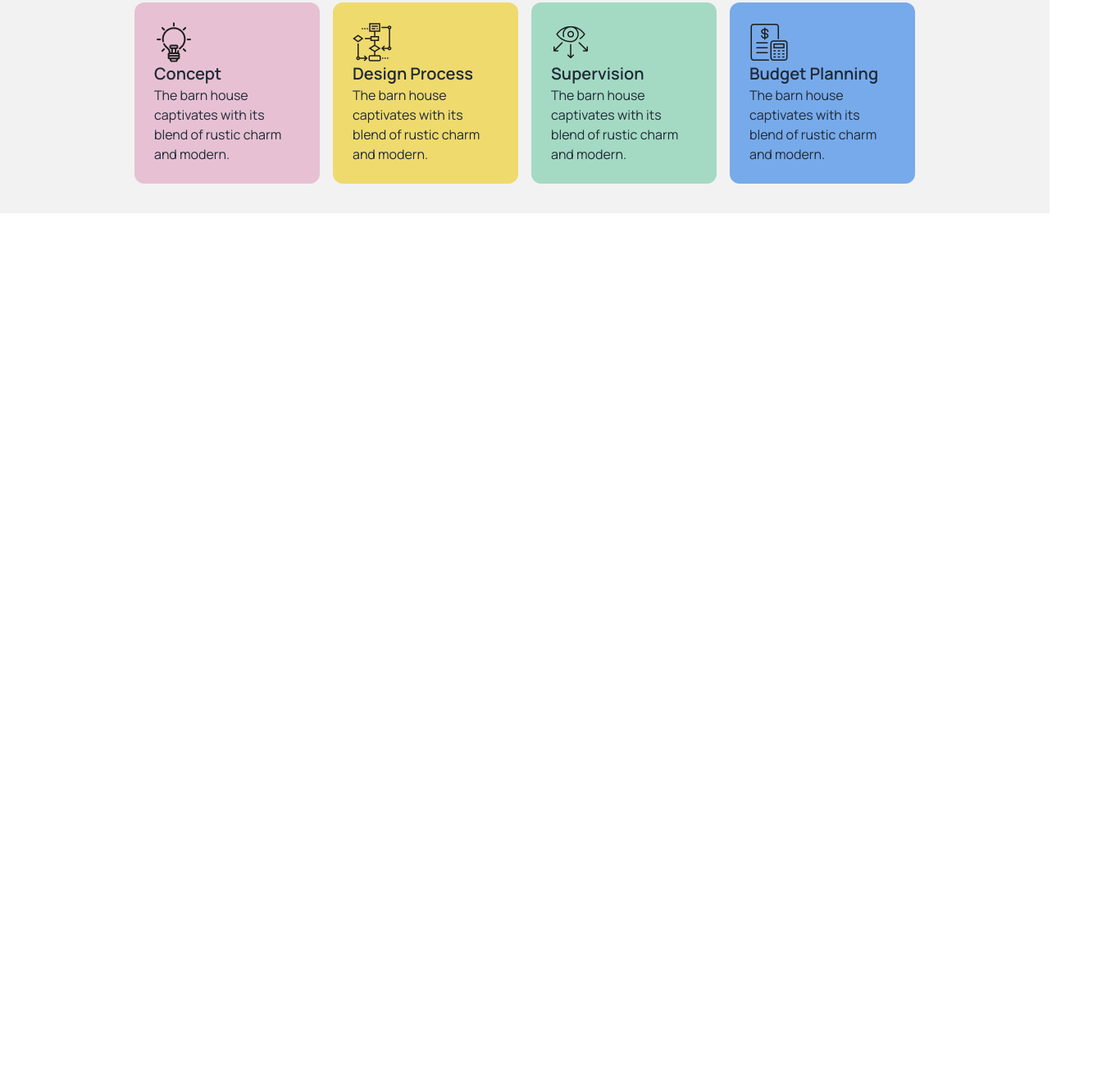
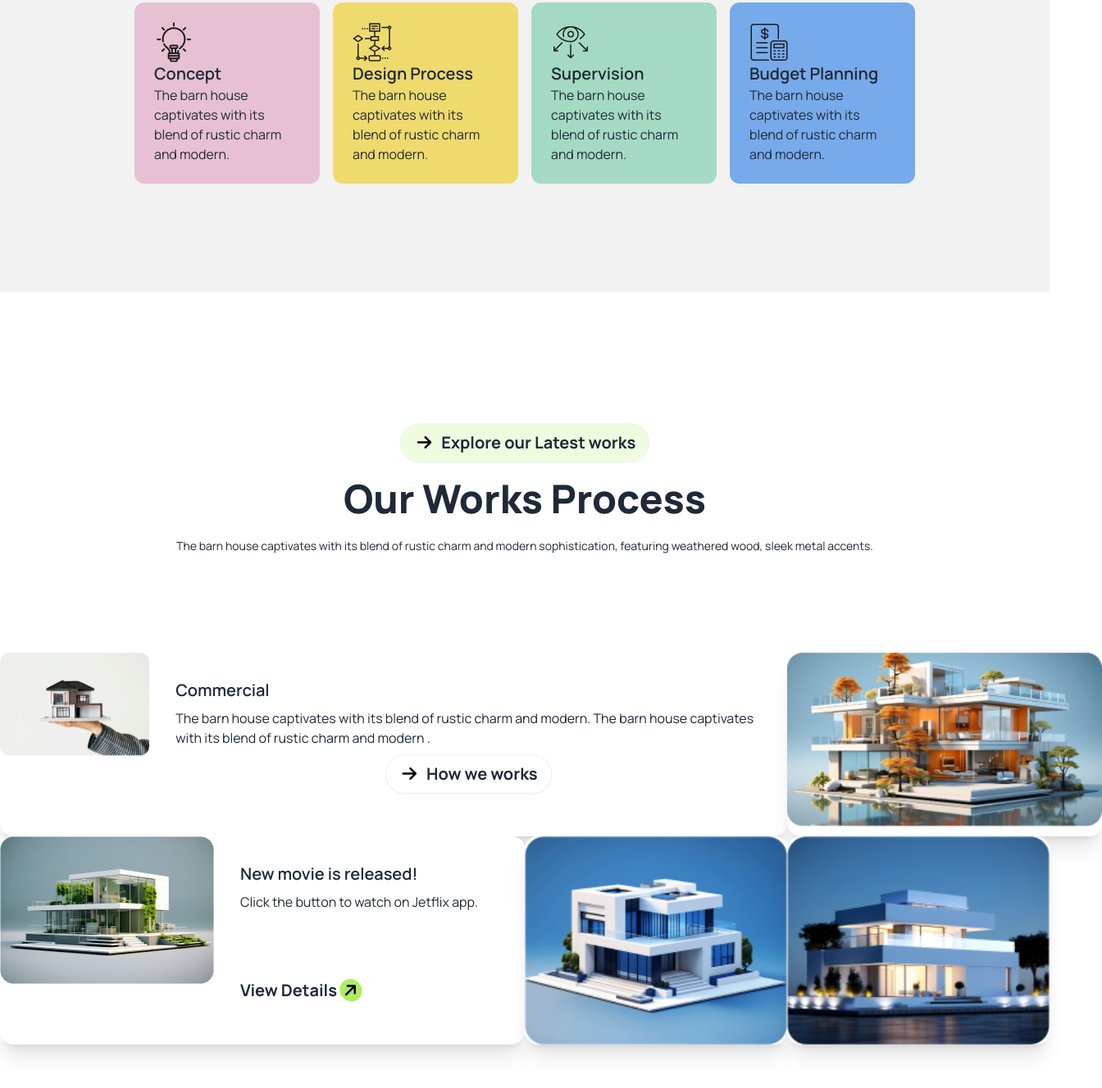
Before and after one commit to Coded-Adil/assignment103, a plain HTML site: page index.html in a window 1280 px wide. Shown: the part 2077-3404 px from the top of the page at 82% size, 1344 px wide, since content can reach past the window. Before the commit the page ends 2433 px from the top, so only its background shows below. Drawn offline with nearby package versions, Linux system fonts and the light colour scheme.

Commit message:
working on prtfolio section

```diff
--- a/index.html
+++ b/index.html
@@ -17,6 +17,7 @@
                 clifford: '#da373d',
                 'btn-box': '#ABEF5F',
                 'btn-bg-box': 'rgba(171, 239, 95, 0.5)',
+                'btn-bg-portfolio': 'rgba(171, 239, 95, 0.2)',
               }
             }
           }
@@ -118,7 +119,7 @@
                         modern sophistication, featuring weathered wood, sleek metal accents.
                     </p>
                     <div class="card card-side bg-base-100 w-4/5 md:w-full shadow-lg px-5 py-0 mb-4 mx-auto">
-                        <div class="w-20">
+                        <div>
                             <img class="my-10"
                             src="assets/commercial.png"
                             alt="commercial" />
@@ -129,7 +130,7 @@
                         </div>
                     </div>
                     <div class="card card-side bg-base-100 w-4/5 md:w-full shadow-lg px-5 py-0 mt-4 mx-auto">
-                        <div class="w-20">
+                        <div>
                             <img class="my-10"
                             src="assets/residential.png"
                             alt="residential" />
@@ -147,7 +148,7 @@
             <div>
                 <button class="btn rounded-full bg-white flex justify-center mb-5 mx-auto text-xl"><i class="fa-solid fa-arrow-right text-black p-1 m-auto"></i><a class="font-bold">How we works</a></button>
                 <h1 class="text-5xl font-extrabold text-center">Our Works Process</h1>
-                <p class="py-6 text-sm text-center">
+                <p class="py-6 px-1 text-sm text-center">
                     The barn house captivates with its blend of rustic charm and modern sophistication, featuring weathered wood, sleek metal accents.
                 </p>
             </div>
@@ -179,6 +180,59 @@
                 </div>
             </div>
         </section>
+        <!-- Portfolio section -->
+        <section class="w-full lg:bg-white py-6 md:py-16">
+            <div class="mx-auto md:mx-32 my-5 md:my-24">
+                <button class="btn rounded-full bg-btn-bg-portfolio flex justify-center mb-5 mx-auto text-xl"><i class="fa-solid fa-arrow-right text-black p-1 m-auto"></i><a class="font-bold">Explore our Latest works</a></button>
+                <h1 class="text-5xl font-extrabold text-center">Our Works Process</h1>
+                <p class="py-6 px-1 text-sm text-center">
+                    The barn house captivates with its blend of rustic charm and modern sophistication, featuring weathered wood, sleek metal accents.
+                </p>
+            </div>
+            <!-- Grid container -->
+            <div class="grid grid-cols-4">
+                <!-- card-1 -->
+                <div class="card card-side col-span-3 bg-white shadow-xl">
+                    <div>
+                      <img src="assets/img1.png" alt="">
+                    </div>
+                    <div class="card-body">
+                      <h2 class="card-title">Commercial</h2>
+                      <p>The barn house captivates with its blend of rustic charm and modern. The barn house captivates with its blend of rustic charm and modern .</p>
+                      <button class="btn rounded-full bg-white flex justify-center mb-5 mx-auto text-xl"><i class="fa-solid fa-arrow-right text-black p-1 m-auto"></i><a class="font-bold">How we works</a></button>
+                    </div>
+                </div>
+                <!-- card-2 -->
+                <div class="card bg-white w-96 shadow-xl">
+                  <img src="assets/img2.png" alt="">
+                </div>
+                <!-- card-3 -->
+                <div class="card bg-white shadow-xl lg:hidden">
+                  <img src="assets/img5.png" alt="">
+                </div>
+                <!-- card-4 -->
+                <div class="card card-side col-span-2 bg-white shadow-xl">
+                    <div><img src="assets/img4.png" alt="">
+                    </div>
+                    <div class="card-body">
+                      <h2 class="card-title">New movie is released!</h2>
+                      <p>Click the button to watch on Jetflix app.</p>
+                      <div class="flex justify-start gap-1 mb-5 text-xl">
+                        <a class="font-bold">View Details</a>
+                        <i class="fa-solid fa-arrow-right rounded-full bg-btn-box text-black p-1 -rotate-45"></i>
+                      </div>
+                    </div>
+                </div>
+                <!-- card-5 -->
+                <div class="card bg-white shadow-xl">
+                  <img src="assets/img3.png" alt="">
+                </div>
+                <!-- card-6 -->
+                <div class="card bg-white shadow-xl">
+                  <img src="assets/img5.png" alt="">
+                </div>
+            </div>
+        </section>
     </main>
 </body>
 </html>
```
